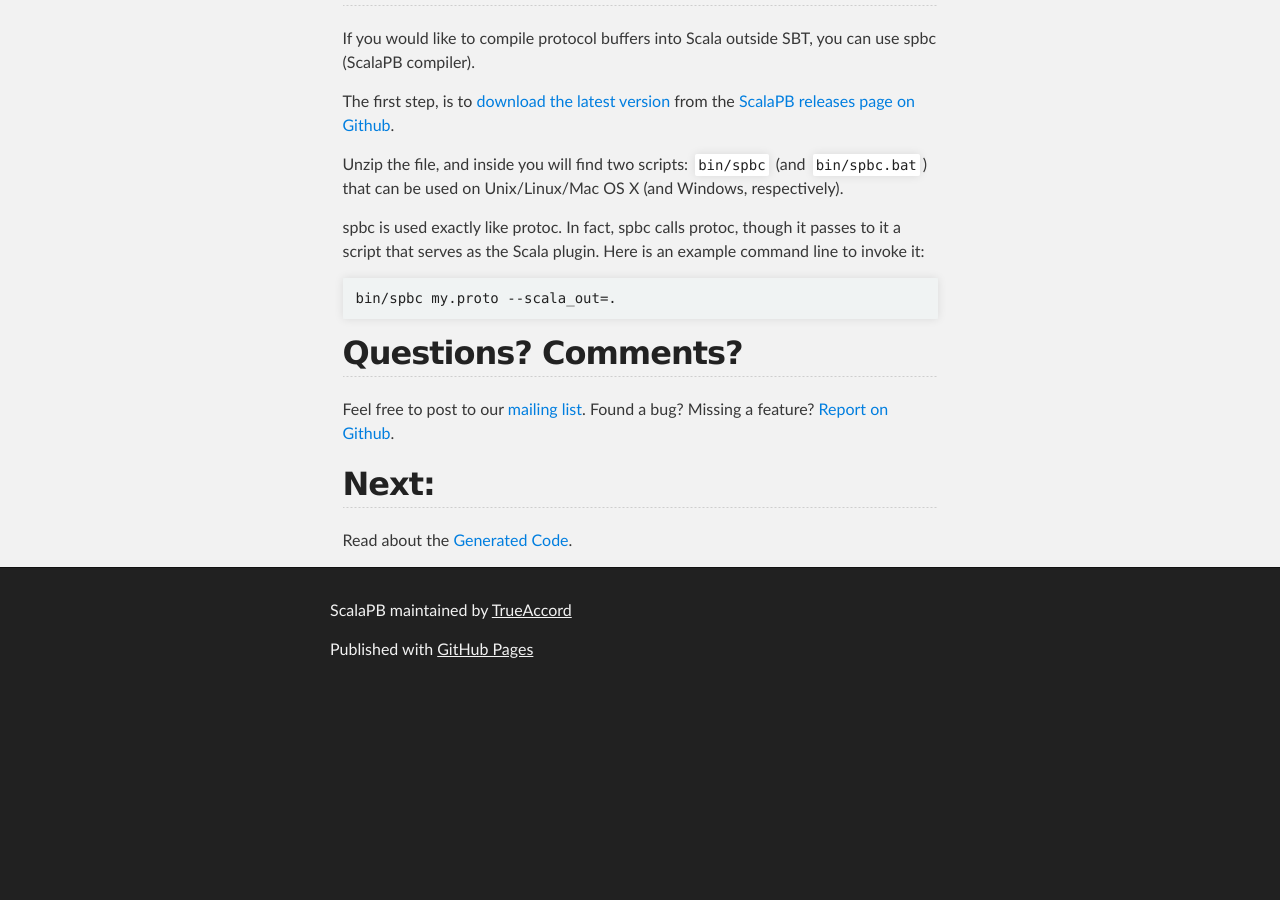
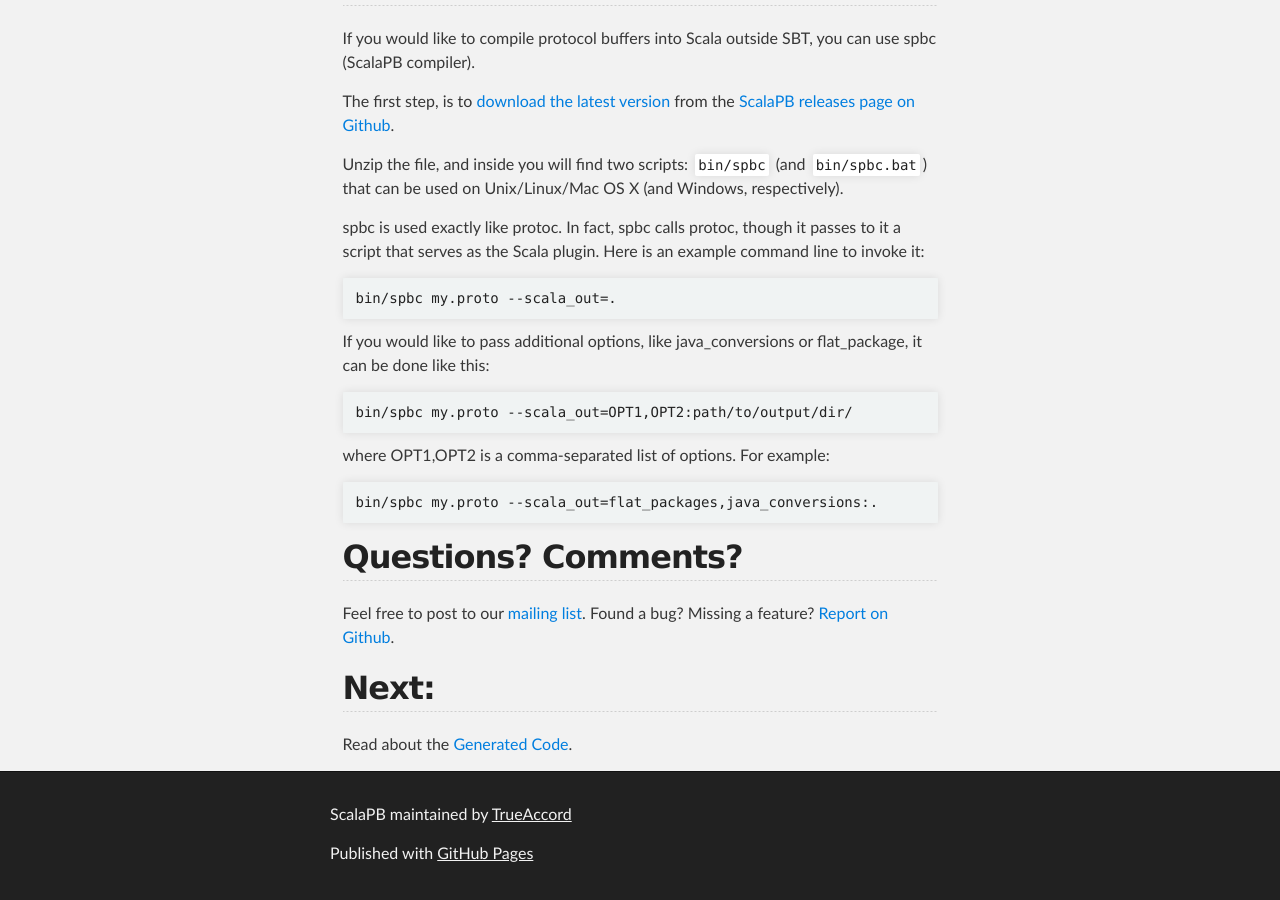
Before and after one commit to scalapb/ScalaPB, a Jekyll site: the page built from index.md, in a window 1280 px wide and 900 px high, scrolled down 1390 px. Built offline with Jekyll 4.4.1, drawn with Linux system fonts in a browser that asks for light colours; before the commit the page ends 2086 px from its top, so only the background shows below that.

Commit message:
Add sbpc doc.

```diff
--- a/index.md
+++ b/index.md
@@ -76,6 +76,15 @@
 
     bin/spbc my.proto --scala_out=.
 
+If you would like to pass additional options, like java_conversions or
+flat_package, it can be done like this:
+
+    bin/spbc my.proto --scala_out=OPT1,OPT2:path/to/output/dir/
+
+where OPT1,OPT2 is a comma-separated list of options. For example:
+
+    bin/spbc my.proto --scala_out=flat_packages,java_conversions:.
+
 ## Questions? Comments?
 
 Feel free to post to our [mailing
```
